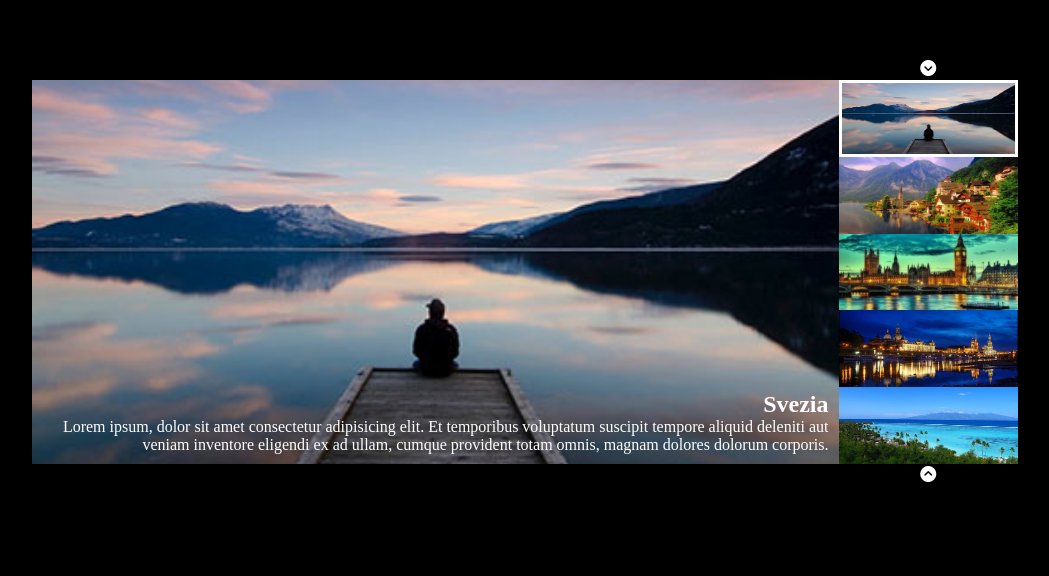
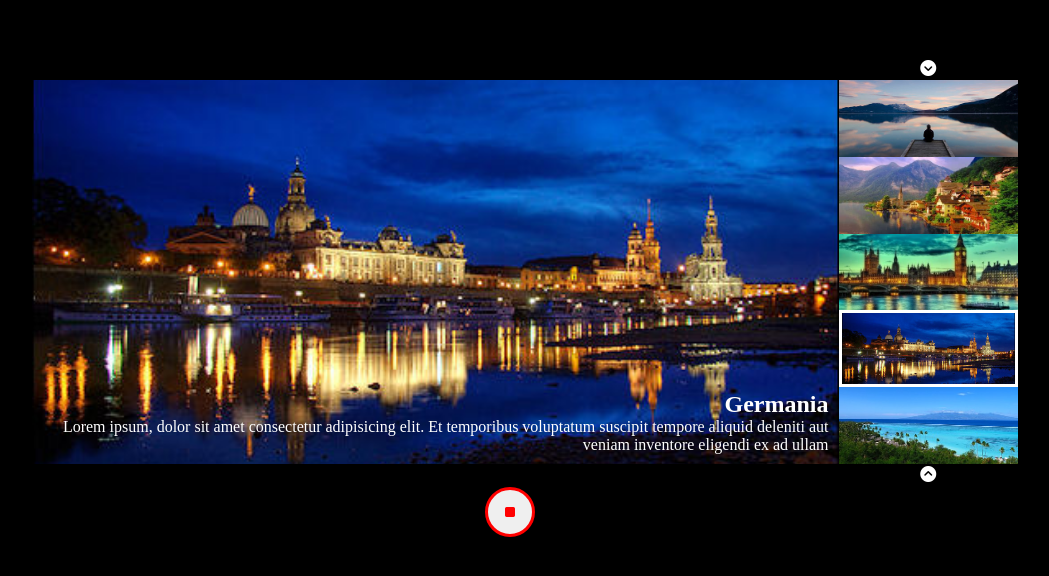
Before and after one commit to Chicco80/js-array-objects-carousel, a plain HTML site: page index.html in a window 1280 px wide. Shown: the part 128-704 px from the top of the page, without its empty margins (115-1164 px from the left). Drawn offline with Linux system fonts and the light colour scheme.

Commit message:
ok bottone

```diff
--- a/css/style.css
+++ b/css/style.css
@@ -65,6 +65,10 @@
   width: 100%;
   color: white;
 }
+.prev:hover,
+.next:hover {
+  background-color: rgba(0,0,0,0.8);
+}
 #slider .fa-circle-chevron-down,
 #slider .fa-circle-chevron-up {
   cursor: pointer;
@@ -75,3 +79,22 @@
 .prev {
   bottom: -20px;
 }
+
+.btn{
+
+  position: absolute;
+  left:50%;
+  top:80%;
+  transform: translate(-80%, -50%);
+
+}
+#stop{
+  width: 50px;
+  height: 50px;
+  padding:10px;
+  background-color: pearlwhite;
+  color: red;
+  border:3px solid red;
+  border-radius: 50%;
+  cursor: pointer;
+}
--- a/index.html
+++ b/index.html
@@ -33,8 +33,13 @@
             <i class="fa-solid fa-circle-chevron-up"></i>
           </div>
         </div>
+
       </div>
     </div>
+    <div class="btn">
+      <button id="stop"><i class="fa-solid fa-stop"></i></button>
+    </div>
+
 
     <script src="js/script.js"></script>
   </body>
--- a/js/script.js
+++ b/js/script.js
@@ -6,23 +6,7 @@ Dati tre array contenenti:
  - una lista di 5 news,
 creare un carosello come nella foto allegata.
 */
-// const items = [
-//   "img/01.jpg",
-//   "img/02.jpg",
-//   "img/03.jpg",
-//   "img/04.jpg",
-//   "img/05.jpg"
-// ];
 
-// const title = ["Svezia", "Svizzera", "Gran Bretagna", "Germania", "Paradise"];
-
-// const text = [
-//   "Lorem ipsum, dolor sit amet consectetur adipisicing elit. Et temporibus voluptatum suscipit tempore aliquid deleniti aut veniam inventore eligendi ex ad ullam, cumque provident totam omnis, magnam dolores dolorum corporis.",
-//   "Lorem ipsum",
-//   "Lorem ipsum, dolor sit amet consectetur adipisicing elit.",
-//   "Lorem ipsum, dolor sit amet consectetur adipisicing elit. Et temporibus voluptatum suscipit tempore aliquid deleniti aut veniam inventore eligendi ex ad ullam,",
-//   "Et temporibus voluptatum suscipit tempore aliquid deleniti aut veniam inventore eligendi ex ad ullam,"
-// ];
 const items = [
   {
     immagine: "img/01.jpg",
@@ -135,3 +119,10 @@ function slideUp() {
 
 next.addEventListener("click", slideDown);
 prev.addEventListener("click", slideUp);
+const timer = setInterval(slideUp, 2000);
+
+let StopCar = document.getElementById('stop').addEventListener('click', blocca);
+
+function blocca() {
+    clearInterval(timer);
+}
```
